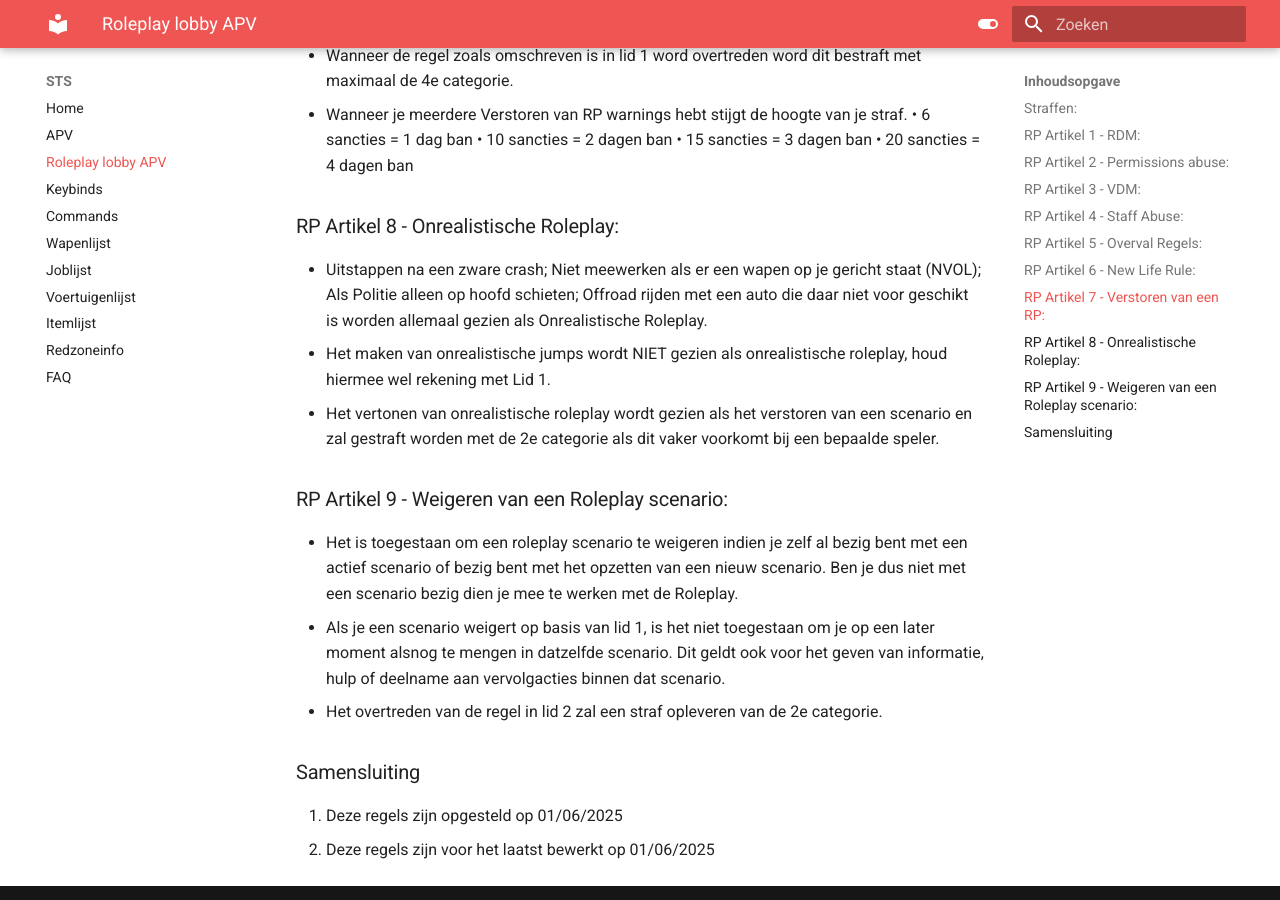
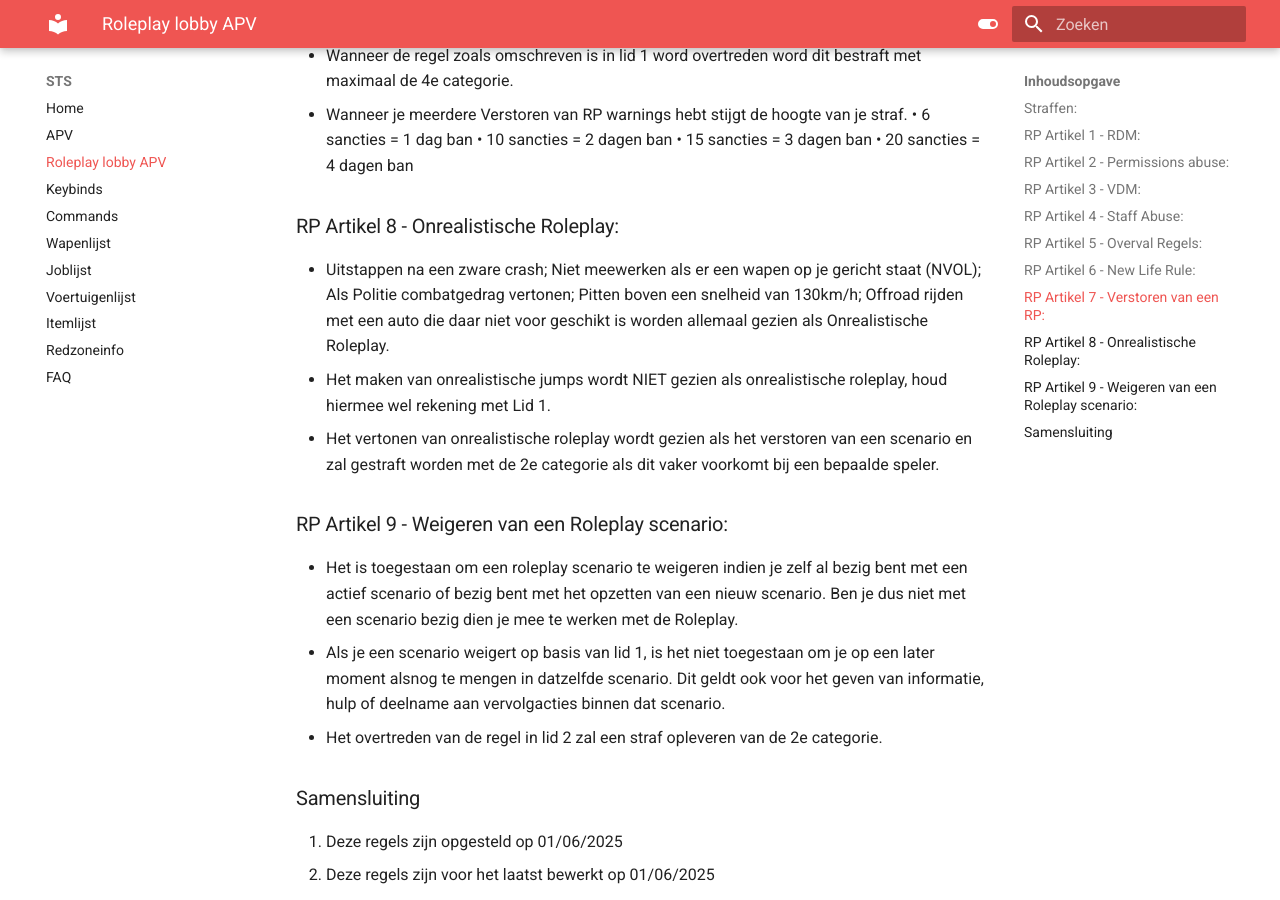
Before and after one commit to Welseyy/STSAPV, an MkDocs documentation site: the page built from docs/rpapv.md, in a window 1280 px wide and 900 px high, scrolled down 2319 px. Built offline with MkDocs 1.6.1 and Material for MkDocs 9.7.7, drawn with Linux system fonts in a browser that asks for light colours.

Commit message:
Update rpapv.md

```diff
--- a/docs/rpapv.md
+++ b/docs/rpapv.md
@@ -59,7 +59,7 @@ De volgende regels overschrijden de Artikels in het huidige APV, Artikels die we
 
 ### RP Artikel 8 - Onrealistische Roleplay:
 
-- Uitstappen na een zware crash; Niet meewerken als er een wapen op je gericht staat (NVOL); Als Politie alleen op hoofd schieten; Offroad rijden met een auto die daar niet voor geschikt is worden allemaal gezien als Onrealistische Roleplay.
+- Uitstappen na een zware crash; Niet meewerken als er een wapen op je gericht staat (NVOL); Als Politie combatgedrag vertonen; Pitten boven een snelheid van 130km/h; Offroad rijden met een auto die daar niet voor geschikt is worden allemaal gezien als Onrealistische Roleplay.
 - Het maken van onrealistische jumps wordt NIET gezien als onrealistische roleplay, houd hiermee wel rekening met Lid 1.
 - Het vertonen van onrealistische roleplay wordt gezien als het verstoren van een scenario en zal gestraft worden met de 2e categorie als dit vaker voorkomt bij een bepaalde speler.
 
```
